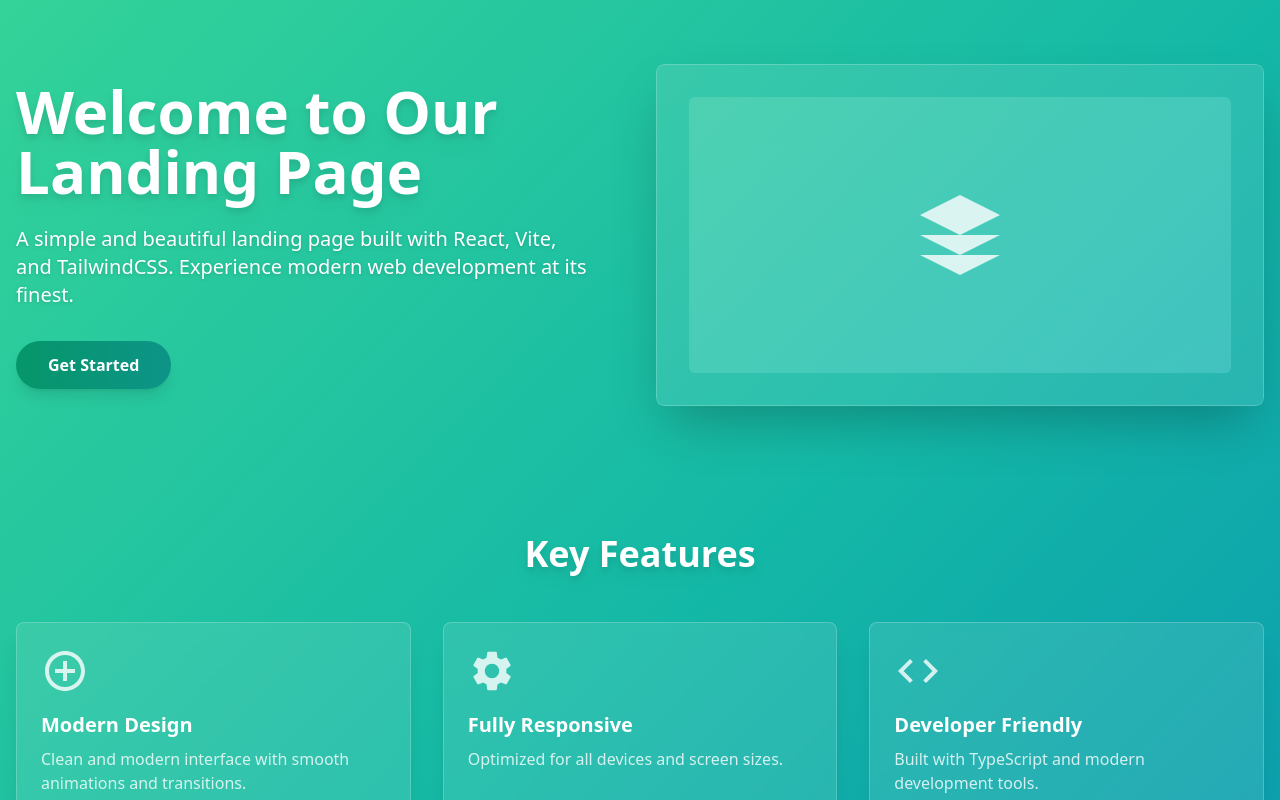
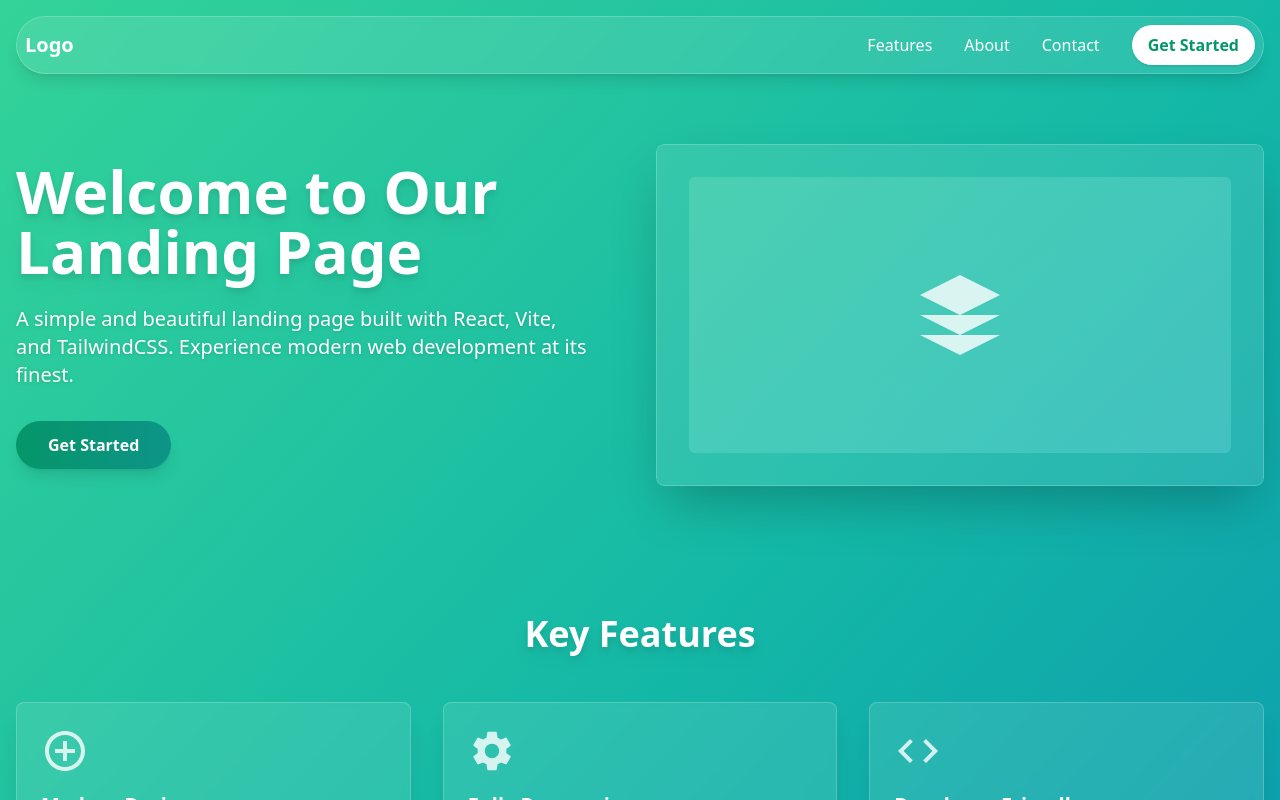
Before and after one commit to aivf-vibe/nexus_landing_83eff28d, a React (Vite) app: page / in a window 1280 px wide. Shown: the top 800 px of the page. Built offline with nearby package versions, Linux system fonts and the light colour scheme.

Commit message:
feat: Add navigation header with responsive design

```diff
--- a/src/App.tsx
+++ b/src/App.tsx
@@ -7,8 +7,62 @@ const App: FC = () => {
     console.log('Get Started clicked')
   }
 
+  const handleNavClick = (section: string) => {
+    console.log(`Navigating to ${section}`);
+  };
+
   return (
     <div className="min-h-screen bg-gradient-to-br from-emerald-400 via-teal-500 to-cyan-600">
+      {/* Navigation Header */}
+      <header className="fixed top-0 left-0 right-0 z-50">
+        <nav className="container mx-auto px-4 py-4">
+          <div className="bg-white/10 backdrop-blur-sm rounded-full border border-white/20 shadow-lg p-2">
+            <div className="flex items-center justify-between">
+              <div className="text-white font-bold text-xl">
+                Logo
+              </div>
+              <div className="hidden md:flex items-center space-x-8">
+                <button
+                  onClick={() => handleNavClick('features')}
+                  className="text-white hover:text-white/80 transition-colors"
+                >
+                  Features
+                </button>
+                <button
+                  onClick={() => handleNavClick('about')}
+                  className="text-white hover:text-white/80 transition-colors"
+                >
+                  About
+                </button>
+                <button
+                  onClick={() => handleNavClick('contact')}
+                  className="text-white hover:text-white/80 transition-colors"
+                >
+                  Contact
+                </button>
+                <button
+                  onClick={handleGetStarted}
+                  className="bg-white text-emerald-600 px-4 py-2 rounded-full font-semibold hover:bg-emerald-50 transition-all focus:outline-none focus:ring-2 focus:ring-white focus:ring-opacity-50 shadow hover:scale-105 transform duration-200 ease-in-out"
+                >
+                  Get Started
+                </button>
+              </div>
+              <button
+                className="md:hidden text-white hover:text-white/80 transition-colors"
+                onClick={() => console.log('Toggle mobile menu')}
+                aria-label="Toggle Menu"
+              >
+                <svg className="w-6 h-6" fill="none" stroke="currentColor" viewBox="0 0 24 24">
+                  <path strokeLinecap="round" strokeLinejoin="round" strokeWidth={2} d="M4 6h16M4 12h16M4 18h16" />
+                </svg>
+              </button>
+            </div>
+          </div>
+        </nav>
+      </header>
+
+      {/* Add padding to account for fixed header */}
+      <div className="pt-20">
       {/* Hero Section */}
       <div className="container mx-auto px-4 py-16">
         <div className="grid grid-cols-1 md:grid-cols-2 gap-8 items-center">
@@ -109,6 +163,7 @@ const App: FC = () => {
           </div>
         </div>
       </div>
+      </div>
     </div>
   )
 }
```
